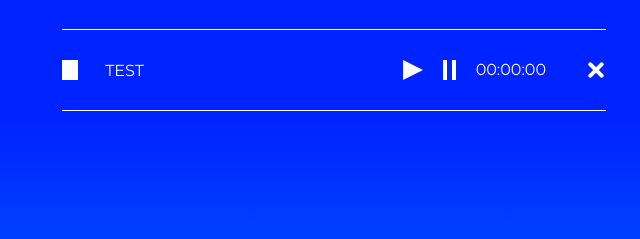
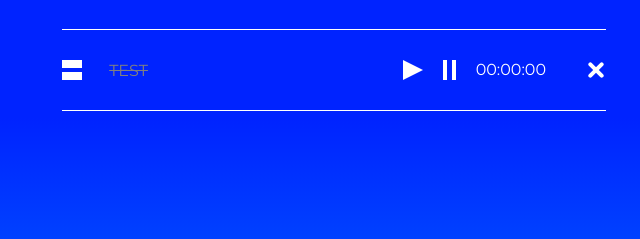
Before and after one commit to anne-kd/To-Do-List, a plain HTML site: page index.html in a window 1280 px wide. Both pictures are taken after a click on the element 327 px from the left and 256 px from the top of the page. Shown: the part 186-425 px from the top of the page, 258-898 px from the left. Drawn offline with Linux system fonts and the light colour scheme.

Commit message:
checkbox

```diff
--- a/index.html
+++ b/index.html
@@ -27,7 +27,7 @@
                 <div id="task-container">
                     <ul class="list">
                         <li class="task">
-                            <div class="checkbox" onClick="check()"></div>
+                            <div class="checkbox" onclick="check(event)"><span></span></div>
                             <div class="task-text">TEST</div>
                             <div class="timer">
                                 <div class="play"></div>
--- a/main.js
+++ b/main.js
@@ -24,7 +24,7 @@ function remInput() {
 }
 function addTask() {
     var getInput = DOMInput.value;
-    var html = "<li class=\"task\">\n    <div class=\"checkbox\" onclick=\"check(event)\"></div>\n    <div class=\"task-text\"> %text% </div>\n    <div class=\"timer\">\n        <div class=\"play\"></div>\n        <div class=\"pause\"></div>\n        <div class=\"time\"> <span class=\"hour\">00</span>:<span class=\"min\">00</span>:<span class=\"sec\">00</span></div>\n    </div>\n    <div class=\"remove-task\" onclick=\"removeTask(event)\"> <span></span> <span></span> </div>\n    </li>";
+    var html = "<li class=\"task\">\n    <div class=\"checkbox\" onclick=\"check(event)\"><span></span></div>\n    <div class=\"task-text\"> %text% </div>\n    <div class=\"timer\">\n        <div class=\"play\"></div>\n        <div class=\"pause\"></div>\n        <div class=\"time\"> <span class=\"hour\">00</span>:<span class=\"min\">00</span>:<span class=\"sec\">00</span></div>\n    </div>\n    <div class=\"remove-task\" onclick=\"removeTask(event)\"> <span></span> <span></span> </div>\n    </li>";
     var replacement = html.replace('%text%', getInput);
     DOMList.insertAdjacentHTML("afterbegin", replacement);
     remInput();
--- a/main.ts
+++ b/main.ts
@@ -37,7 +37,7 @@ function addTask(){
     let getInput = DOMInput.value;
 
     let html = `<li class="task">
-    <div class="checkbox" onclick="check(event)"></div>
+    <div class="checkbox" onclick="check(event)"><span></span></div>
     <div class="task-text"> %text% </div>
     <div class="timer">
         <div class="play"></div>
--- a/style.css
+++ b/style.css
@@ -167,9 +167,15 @@ body
     background-color: white;
     cursor: pointer;
 }
-.checked {
-    background-color: black;
+.checked span
+{
+    display: block;
+    width: 20px;
+    height: 4px;
+    margin-top: 40%;
+    background-color:rgba(0,35,255,1);
 }
+
 .task-text
 {
     padding-left: 5%;
@@ -195,6 +201,7 @@ body
     height: 4px;
     border-radius: 4px;
     background-color: white;
+    cursor: pointer;
 }
 .remove-task span:nth-child(1)
 {
```
